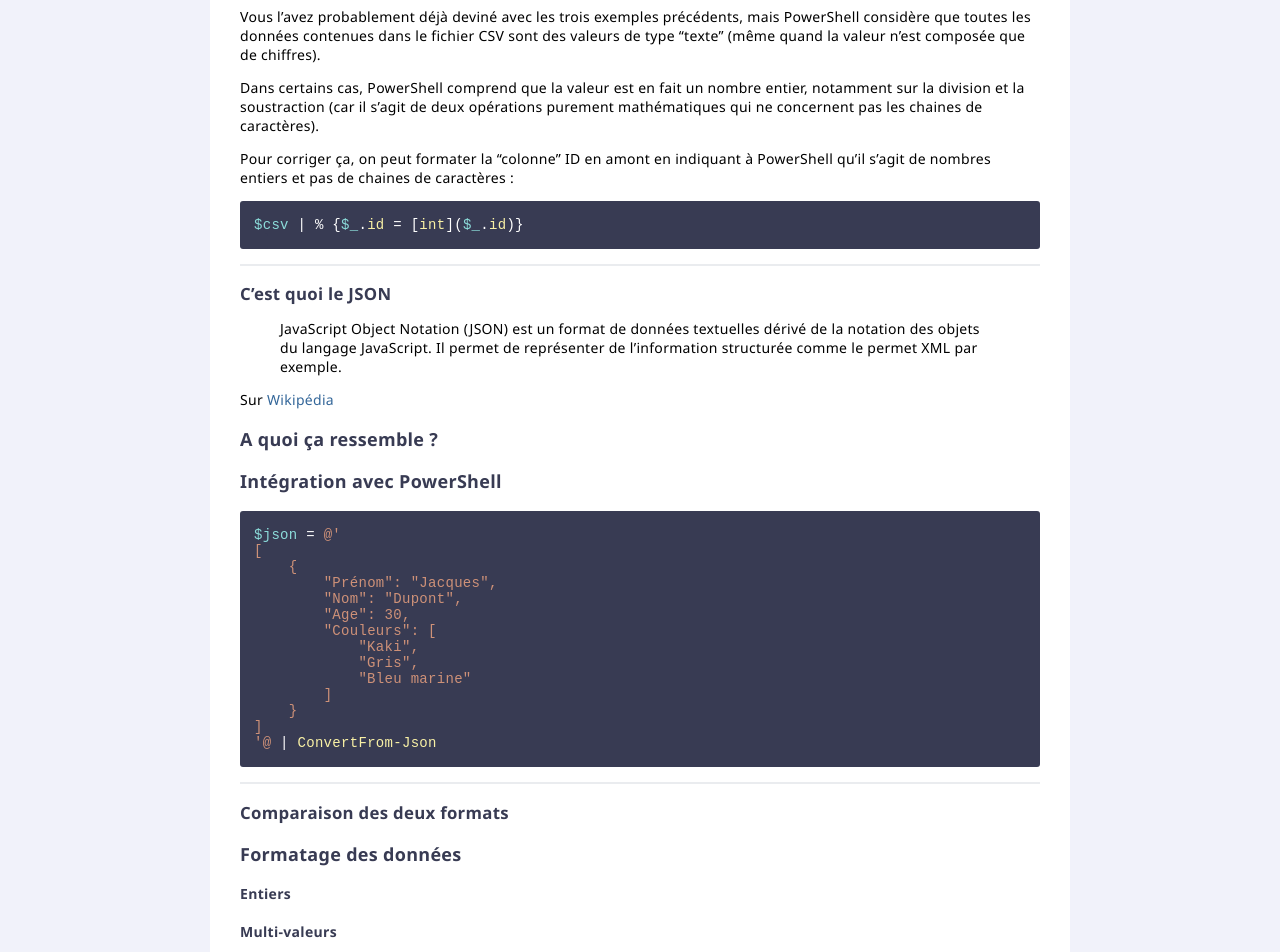
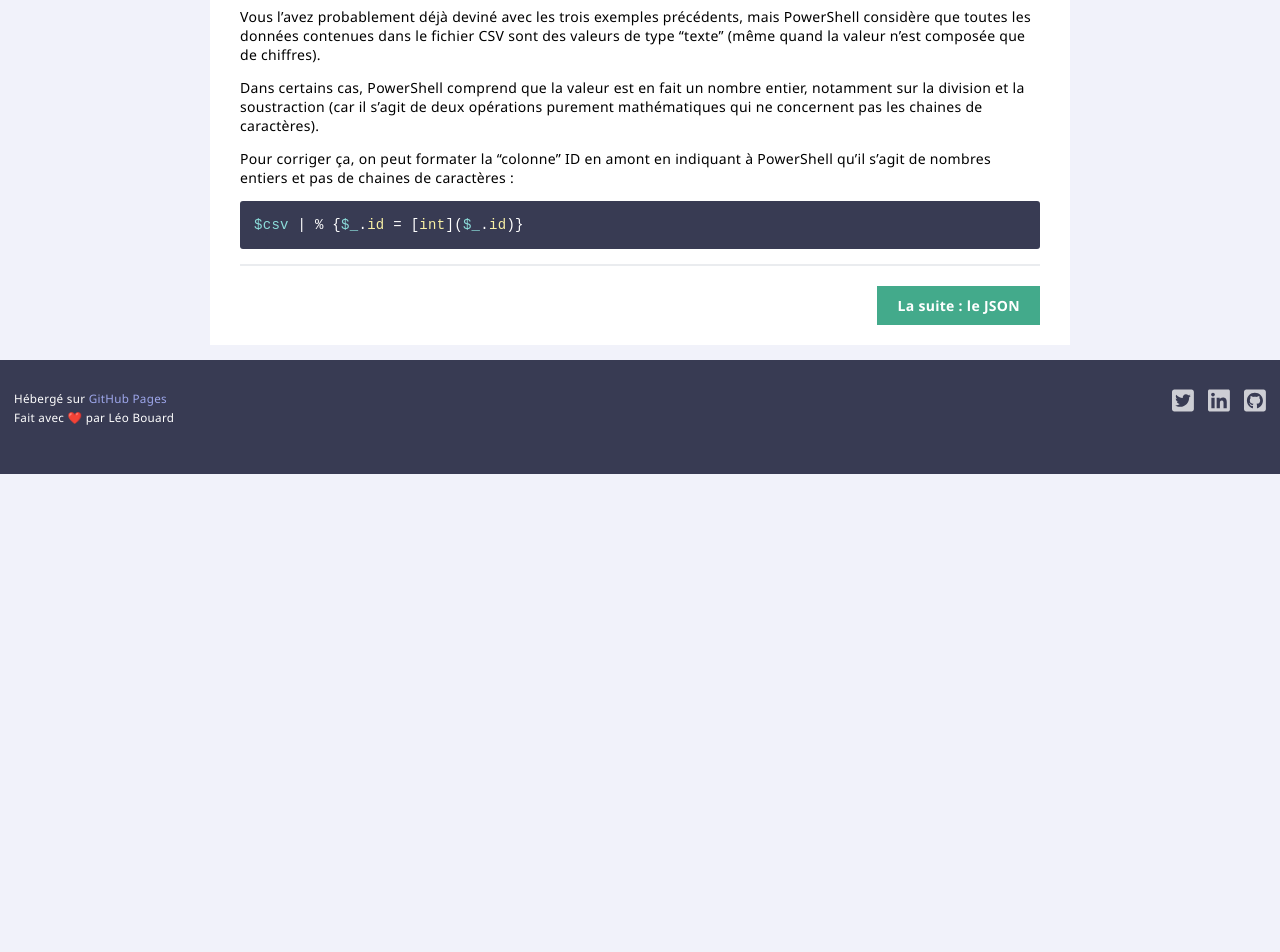
Before and after one commit to leobouard/leobouard.github.io, a Jekyll site: the page built from _posts/2022-05-19-json-vs-csv.md, in a window 1280 px wide and 1400 px high, scrolled down 2851 px. Shown: the top 952 px of the window. Built offline with Jekyll 4.4.1, drawn with Linux system fonts in a browser that asks for light colours; after the commit the page ends 3325 px from its top, so only the background shows below that; some of the changed text lies outside the part shown.

Commit message:
Update 2022-05-19-json-vs-csv.md

````diff
--- a/_posts/2022-05-19-json-vs-csv.md
+++ b/_posts/2022-05-19-json-vs-csv.md
@@ -154,53 +154,6 @@ $csv | % {$_.id = [int]($_.id)}
 
 ---
 
-## C'est quoi le JSON
-
-> JavaScript Object Notation (JSON) est un format de données textuelles dérivé de la notation des objets du langage JavaScript. Il permet de représenter de l’information structurée comme le permet XML par exemple.
-
-Sur [Wikipédia](https://fr.wikipedia.org/wiki/JavaScript_Object_Notation)
-
-### A quoi ça ressemble ?
-
-### Intégration avec PowerShell
-
-```powershell
-
-$json = @'
-[
-    {
-        "Prénom": "Jacques",
-        "Nom": "Dupont",
-        "Age": 30,
-        "Couleurs": [
-            "Kaki",
-            "Gris",
-            "Bleu marine"
-        ]
-    }
-]
-'@ | ConvertFrom-Json
-
-```
-
----
-
-## Comparaison des deux formats
-
-### Formatage des données
-
-#### Entiers
-
-#### Multi-valeurs
-
-#### Objets complexes
-
-#### Dates
-
-### En résumé
-
-![json c'est mieux](https://i.kym-cdn.com/entries/icons/original/000/023/194/cover1.jpg)
-
-<div style="text-align: center">
-  <i>CSV vs. JSON</i>
+<div class="button">
+    <a href="/challenges" style="background-color: #43aa8b;">La suite : le JSON</a>
 </div>
````
